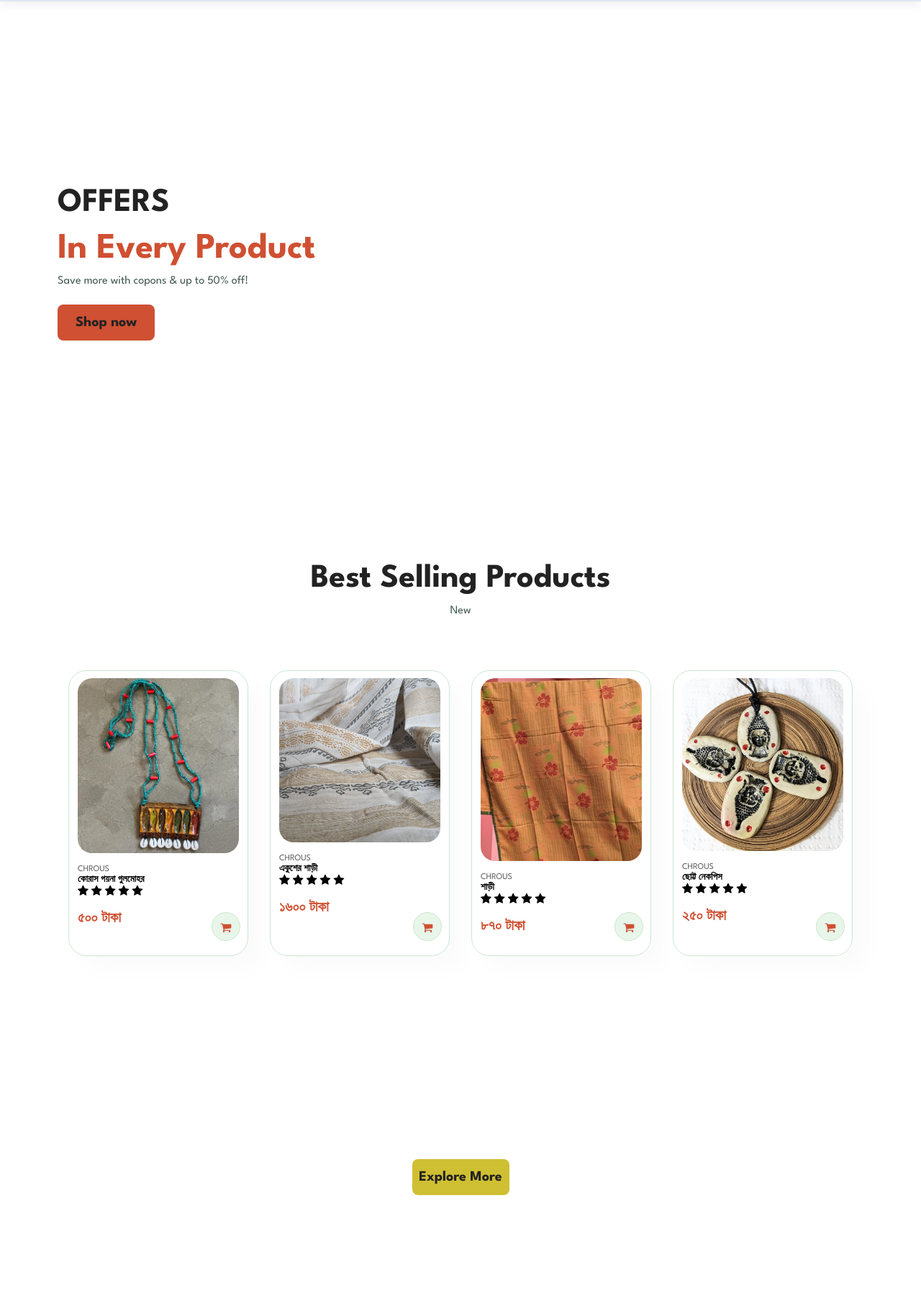
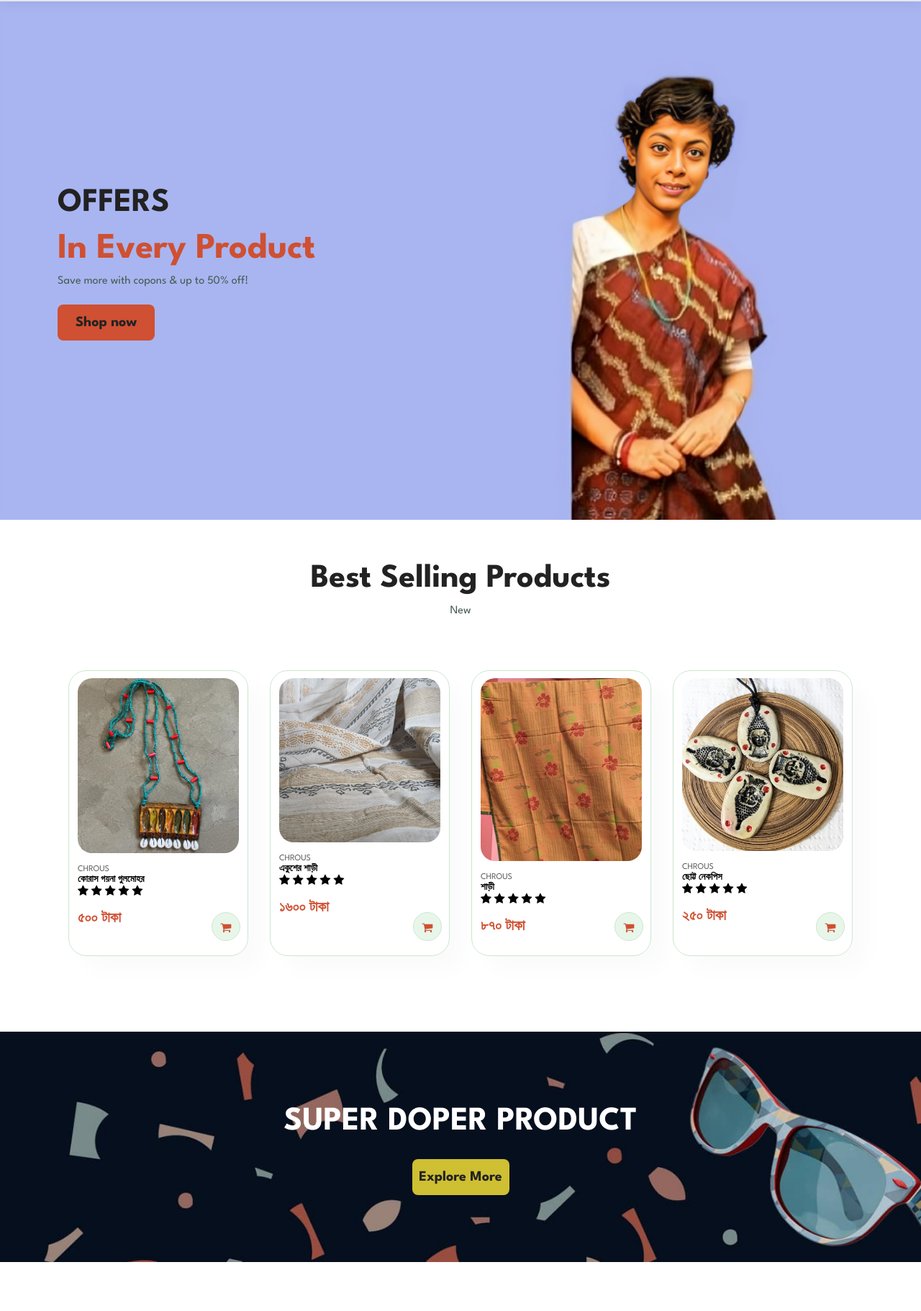
Before and after one commit to TM-EMTU/chrous, a plain HTML site: page index.html in a window 1280 px wide. Shown: the part 79-1900 px from the top of the page at 72% size. Drawn offline with Linux system fonts and the light colour scheme.

Commit message:
style.css

```diff
--- a/style.css
+++ b/style.css
@@ -99,7 +99,7 @@ p {
   display: none;
 }
 #hero {
-  background-image: url(IMG/hero-1.png);
+  background-image: url(hero-1.png);
   height: 90vh;
   width: 100%;
   background-size: cover;
@@ -197,7 +197,7 @@ p {
   justify-content: center;
   align-items: center;
   text-align: center;
-  background-image: url(IMG/b2.jpg);
+  background-image: url(b2.jpg);
   width: 100%;
   height: 40vh;
   background-size: cover;
```
